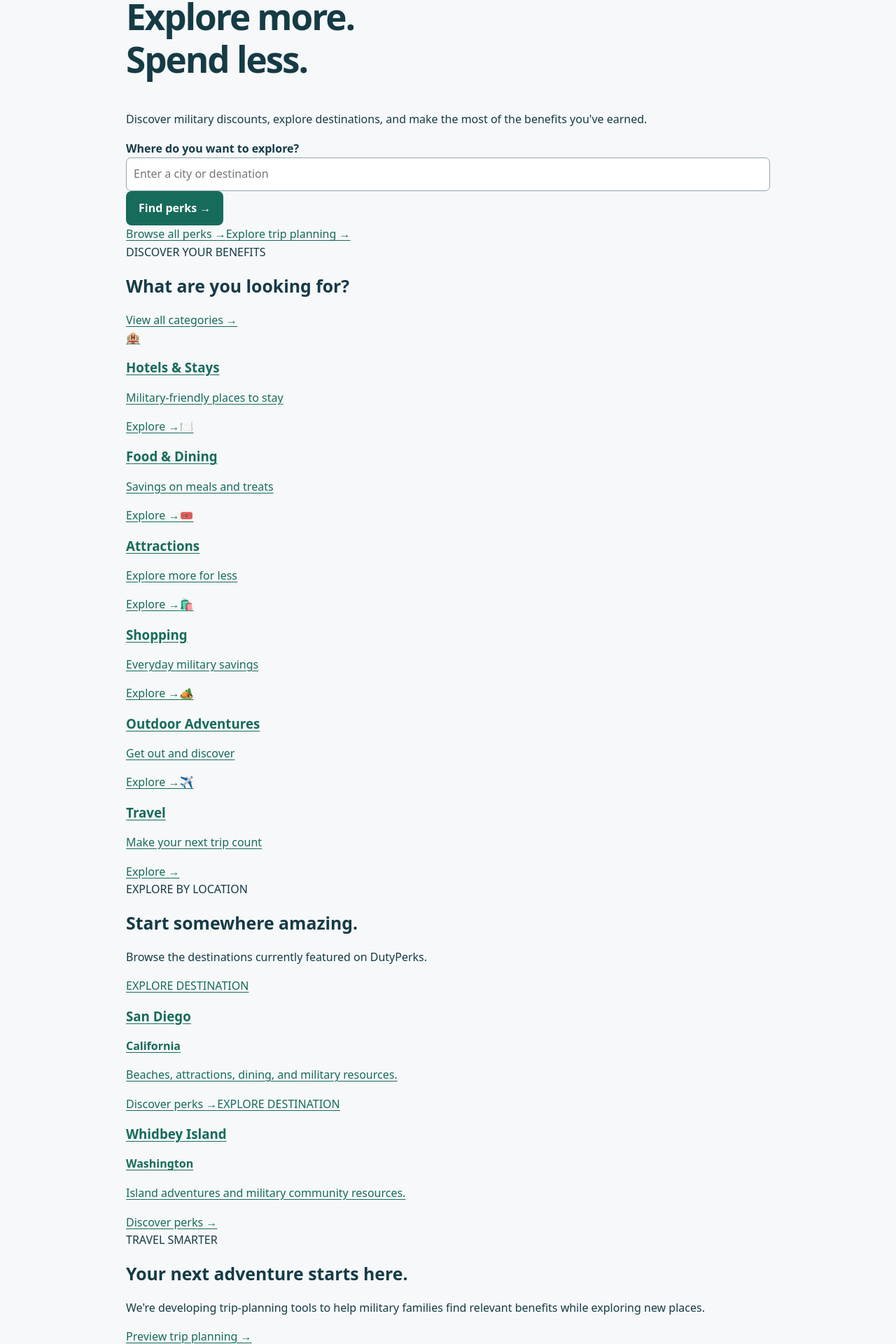
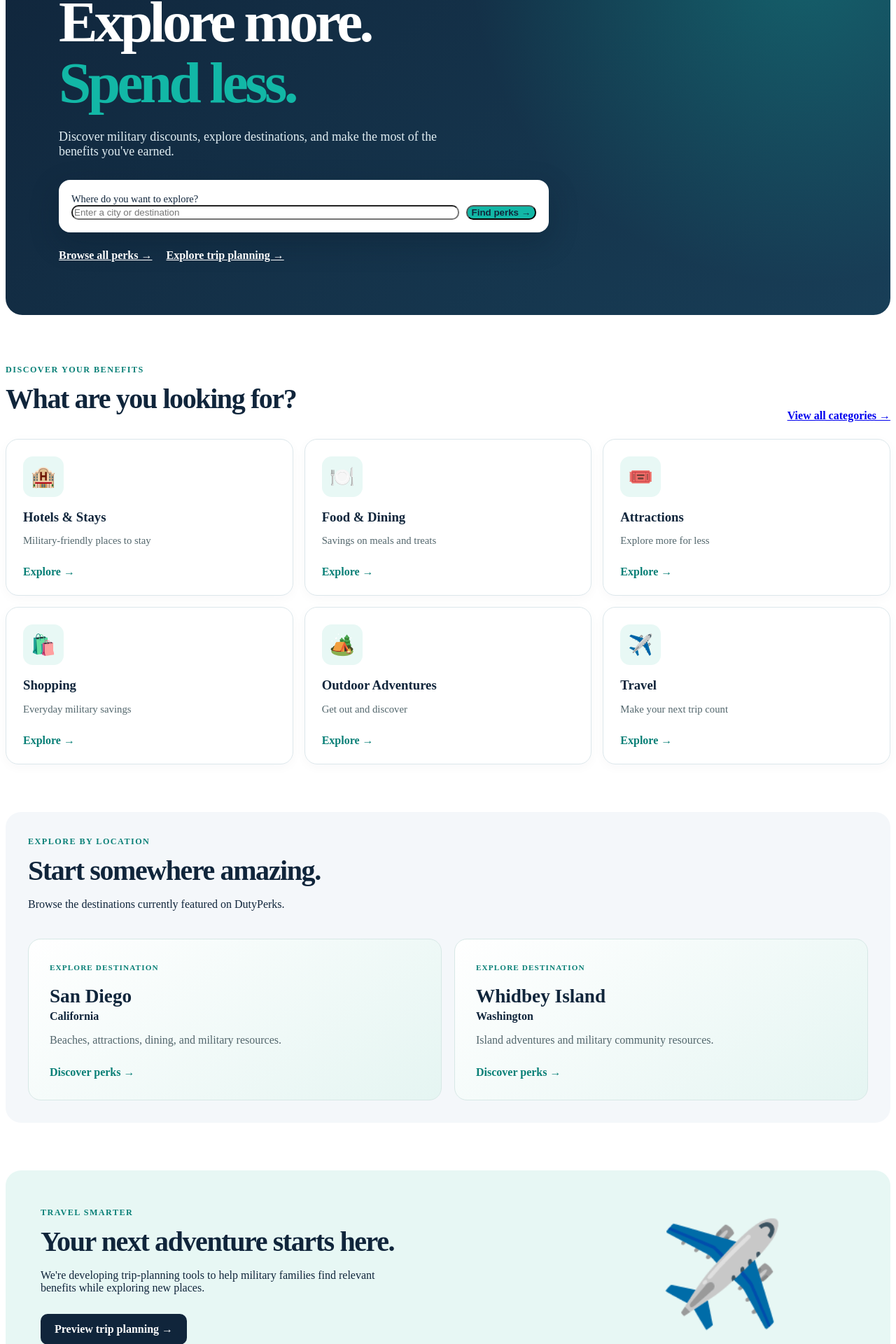
Before and after one commit to CFitz95/DutyPerks, a Next.js app: page / in a window 1280 px wide. Shown: the part 190-2110 px from the top of the page at 70% size. Built offline with nearby package versions, Linux system fonts and the light colour scheme.

Commit message:
Style DutyPerks homepage with navy teal and gold

```diff
--- a/app/globals.css
+++ b/app/globals.css
@@ -1,8 +1,315 @@
-:root{color-scheme:light;--ink:#153b45;--accent:#176b5b;--muted:#52666c;--line:#d9e2e5}
-*{box-sizing:border-box}body{margin:0;background:#f6f8fa;color:var(--ink);font-family:system-ui,sans-serif;line-height:1.6}
-.site-shell{max-width:960px;margin:auto;padding:20px}.site-header{display:flex;justify-content:space-between;align-items:center;gap:16px;flex-wrap:wrap;border-bottom:1px solid var(--line);padding:4px 0 20px;margin-bottom:32px}
-.brand{font-size:1.3rem;font-weight:800;text-decoration:none;letter-spacing:-.03em}.site-header nav{display:flex;gap:8px 20px;flex-wrap:wrap}.site-header nav a{padding:6px 0}.site-footer{border-top:1px solid var(--line);margin-top:48px;padding-top:20px;color:var(--muted);font-size:.9rem}
-a{color:var(--accent);text-underline-offset:3px}a:hover{text-decoration-thickness:2px}h1,h2,h3{line-height:1.2;overflow-wrap:anywhere}h1{font-size:clamp(2rem,7vw,3.2rem);letter-spacing:-.04em;max-width:740px}h2{font-size:1.55rem}p,li{overflow-wrap:anywhere}.eyebrow{font-size:.8rem;letter-spacing:.12em;text-transform:uppercase;font-weight:700;color:var(--accent)}
-.card{background:white;border:1px solid var(--line);border-radius:14px;padding:24px;margin:20px 0}.card-grid{display:grid;grid-template-columns:repeat(auto-fit,minmax(min(100%,260px),1fr));gap:20px}.card-grid .card{margin:0}.actions{display:flex;gap:12px;flex-wrap:wrap;align-items:center}.button-link,button{display:inline-flex;align-items:center;justify-content:center;border:0;border-radius:8px;padding:12px 18px;background:var(--accent);color:white;font:inherit;font-weight:650;text-decoration:none;cursor:pointer;min-height:44px}.button-link.secondary{background:#e4eeeb;color:var(--ink)}button:disabled{opacity:.65;cursor:wait}
-input:not([type=checkbox]):not([type=radio]),select,textarea{width:100%;max-width:100%;font:inherit;font-size:16px;background:white;color:var(--ink);border:1px solid #91a6ac;border-radius:7px;padding:10px;min-height:44px}input[type=checkbox]{width:20px;height:20px;vertical-align:middle;margin-right:8px}label{display:block;font-weight:550}label small{display:block;font-weight:400;color:var(--muted)}fieldset{border:1px solid var(--line);border-radius:8px}form{max-width:100%}.form-stack{display:grid;gap:20px;max-width:600px}.notice{padding:14px 18px;background:#e4eeeb;border-radius:8px}pre{max-width:100%;overflow:auto}a:focus-visible,button:focus-visible,input:focus-visible,select:focus-visible,textarea:focus-visible,summary:focus-visible{outline:3px solid #cf8b29;outline-offset:3px}.skip-link{position:absolute;top:-60px;left:12px;background:white;padding:10px;z-index:10}.skip-link:focus{top:8px}.honeypot{display:none}
-@media(max-width:520px){.site-shell{padding:16px}.card{padding:18px}.site-header{margin-bottom:24px}.site-header nav{font-size:.95rem}.actions .button-link{flex:1 1 160px}}
+
+/* DutyPerks homepage redesign */
+
+.dp-home {
+  --dp-navy: #10253b;
+  --dp-teal: #12b7a6;
+  --dp-gold: #f5b84c;
+  --dp-cloud: #f4f7fa;
+  color: var(--dp-navy);
+}
+
+.dp-home .dp-hero {
+  background:
+    radial-gradient(circle at 90% 10%, #12b7a655, transparent 38%),
+    linear-gradient(135deg, #10253b, #183e57);
+  color: white;
+  border-radius: 24px;
+  padding: clamp(32px, 7vw, 76px);
+  overflow: hidden;
+}
+
+.dp-hero-content {
+  max-width: 700px;
+}
+
+.dp-eyebrow,
+.dp-kicker {
+  display: inline-block;
+  font-size: 0.76rem;
+  font-weight: 800;
+  letter-spacing: 0.12em;
+}
+
+.dp-eyebrow {
+  color: var(--dp-gold);
+}
+
+.dp-home .dp-hero h1 {
+  font-size: clamp(2.7rem, 7vw, 5.2rem);
+  line-height: 1.05;
+  letter-spacing: -0.055em;
+  margin: 22px 0;
+  color: white;
+}
+
+.dp-hero h1 span {
+  color: var(--dp-teal);
+}
+
+.dp-hero-content > p {
+  color: #e0edf2;
+  font-size: 1.12rem;
+  max-width: 550px;
+}
+
+.dp-search {
+  background: white;
+  color: var(--dp-navy);
+  border-radius: 16px;
+  padding: 18px;
+  margin-top: 30px;
+  box-shadow: 0 14px 40px #06182744;
+}
+
+.dp-search label {
+  font-size: 0.9rem;
+  margin-bottom: 10px;
+}
+
+.dp-search-row {
+  display: flex;
+  gap: 10px;
+}
+
+.dp-home .dp-search-row input {
+  flex: 1;
+  min-width: 0;
+  border-radius: 10px;
+}
+
+.dp-home .dp-search-row button {
+  background: var(--dp-teal);
+  color: var(--dp-navy);
+  font-weight: 800;
+  border-radius: 10px;
+  white-space: nowrap;
+}
+
+.dp-hero-links {
+  display: flex;
+  flex-wrap: wrap;
+  gap: 20px;
+  margin-top: 24px;
+}
+
+.dp-hero-links a {
+  color: white;
+  font-weight: 650;
+}
+
+.dp-section {
+  margin: 68px 0;
+}
+
+.dp-section-heading {
+  display: flex;
+  justify-content: space-between;
+  align-items: end;
+  gap: 20px;
+  margin-bottom: 24px;
+}
+
+.dp-kicker {
+  color: #087f76;
+}
+
+.dp-home .dp-section h2 {
+  font-size: clamp(1.7rem, 4vw, 2.5rem);
+  letter-spacing: -0.035em;
+  margin: 10px 0;
+}
+
+.dp-section-heading > a {
+  font-weight: 700;
+  white-space: nowrap;
+}
+
+.dp-category-grid {
+  display: grid;
+  grid-template-columns: repeat(3, minmax(0, 1fr));
+  gap: 16px;
+}
+
+.dp-category-card {
+  background: white;
+  color: var(--dp-navy);
+  border: 1px solid #dce7eb;
+  border-radius: 18px;
+  padding: 24px;
+  text-decoration: none;
+  box-shadow: 0 4px 16px #10253b08;
+  transition: transform 0.2s, box-shadow 0.2s;
+}
+
+.dp-category-card:hover,
+.dp-destination-card:hover {
+  transform: translateY(-4px);
+  box-shadow: 0 12px 30px #10253b18;
+}
+
+.dp-category-icon {
+  display: inline-flex;
+  align-items: center;
+  justify-content: center;
+  background: #e8f8f5;
+  border-radius: 14px;
+  width: 58px;
+  height: 58px;
+  font-size: 1.8rem;
+}
+
+.dp-category-card h3 {
+  margin: 18px 0 8px;
+}
+
+.dp-category-card p {
+  color: #52666c;
+  font-size: 0.92rem;
+}
+
+.dp-card-arrow {
+  display: inline-block;
+  margin-top: 12px;
+  color: #087f76;
+  font-weight: 750;
+}
+
+.dp-destinations {
+  background: var(--dp-cloud);
+  padding: 32px;
+  border-radius: 22px;
+}
+
+.dp-destination-grid {
+  display: grid;
+  grid-template-columns: repeat(2, minmax(0, 1fr));
+  gap: 18px;
+}
+
+.dp-destination-card {
+  background: linear-gradient(145deg, #ffffff, #e5f5f2);
+  border: 1px solid #d7e8e6;
+  border-radius: 18px;
+  padding: 30px;
+  color: var(--dp-navy);
+  text-decoration: none;
+  transition: transform 0.2s, box-shadow 0.2s;
+}
+
+.dp-destination-tag {
+  color: #087f76;
+  font-size: 0.7rem;
+  letter-spacing: 0.1em;
+  font-weight: 800;
+}
+
+.dp-destination-card h3 {
+  font-size: 1.7rem;
+  margin: 18px 0 4px;
+}
+
+.dp-destination-card p {
+  color: #52666c;
+}
+
+.dp-feature-panel {
+  display: grid;
+  grid-template-columns: 2fr 1fr;
+  align-items: center;
+  gap: 20px;
+  background: #e7f7f4;
+  border-radius: 22px;
+  padding: clamp(24px, 5vw, 50px);
+}
+
+.dp-feature-panel p {
+  max-width: 520px;
+}
+
+.dp-primary-link {
+  display: inline-flex;
+  background: var(--dp-navy);
+  color: white;
+  text-decoration: none;
+  font-weight: 750;
+  border-radius: 10px;
+  padding: 13px 20px;
+  margin-top: 12px;
+}
+
+.dp-primary-link:hover {
+  color: white;
+  background: #1b4563;
+}
+
+.dp-feature-art {
+  text-align: center;
+  font-size: clamp(5rem, 12vw, 9rem);
+}
+
+.dp-community {
+  text-align: center;
+  background: var(--dp-cloud);
+  border-radius: 22px;
+  padding: 42px 24px;
+}
+
+.dp-community p {
+  max-width: 580px;
+  margin: 14px auto;
+}
+
+@media (max-width: 700px) {
+  .dp-category-grid {
+    grid-template-columns: repeat(2, minmax(0, 1fr));
+  }
+
+  .dp-section-heading {
+    align-items: start;
+    flex-direction: column;
+  }
+
+  .dp-feature-panel {
+    grid-template-columns: 1fr;
+  }
+
+  .dp-feature-art {
+    display: none;
+  }
+}
+
+@media (max-width: 480px) {
+  .dp-home .dp-hero {
+    padding: 28px 20px;
+    border-radius: 16px;
+  }
+
+  .dp-search-row {
+    flex-direction: column;
+  }
+
+  .dp-category-grid,
+  .dp-destination-grid {
+    grid-template-columns: 1fr;
+  }
+
+  .dp-category-card {
+    padding: 20px;
+  }
+
+  .dp-destinations {
+    padding: 20px;
+  }
+
+  .dp-section {
+    margin: 44px 0;
+  }
+}
+
+@media (prefers-reduced-motion: reduce) {
+  .dp-category-card,
+  .dp-destination-card {
+    transition: none;
+  }
+}
```
